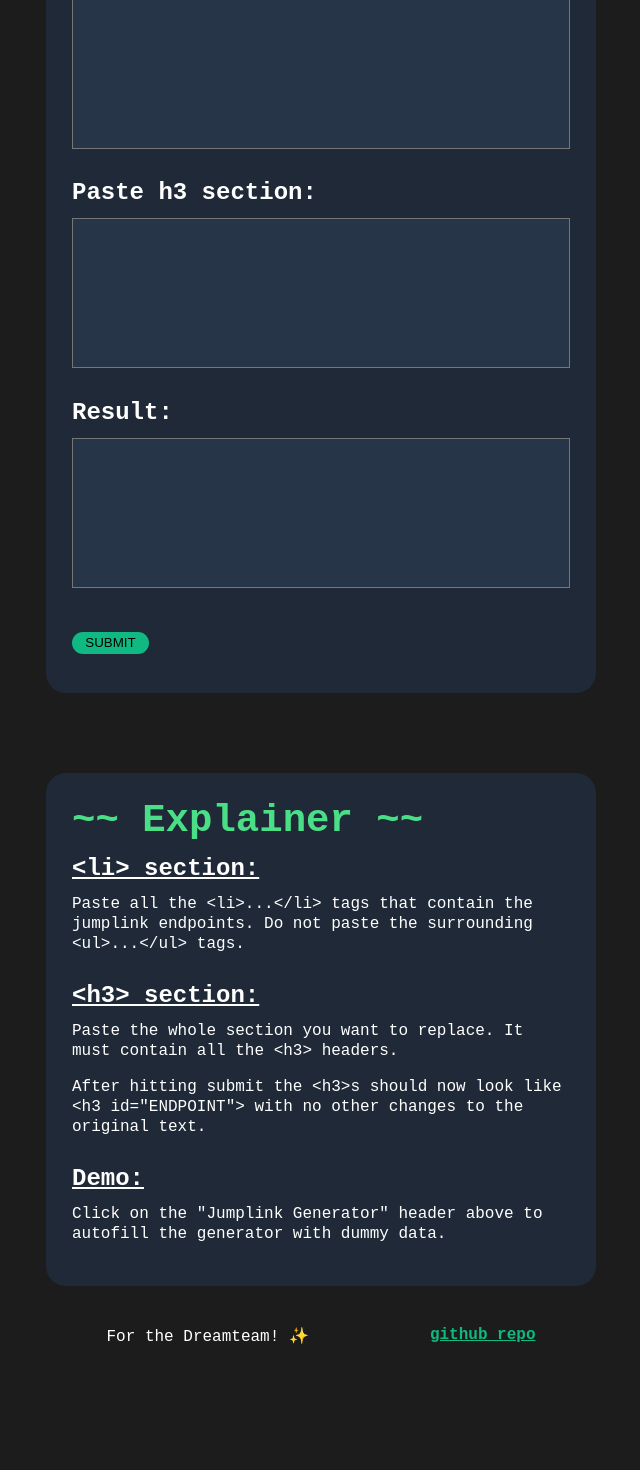
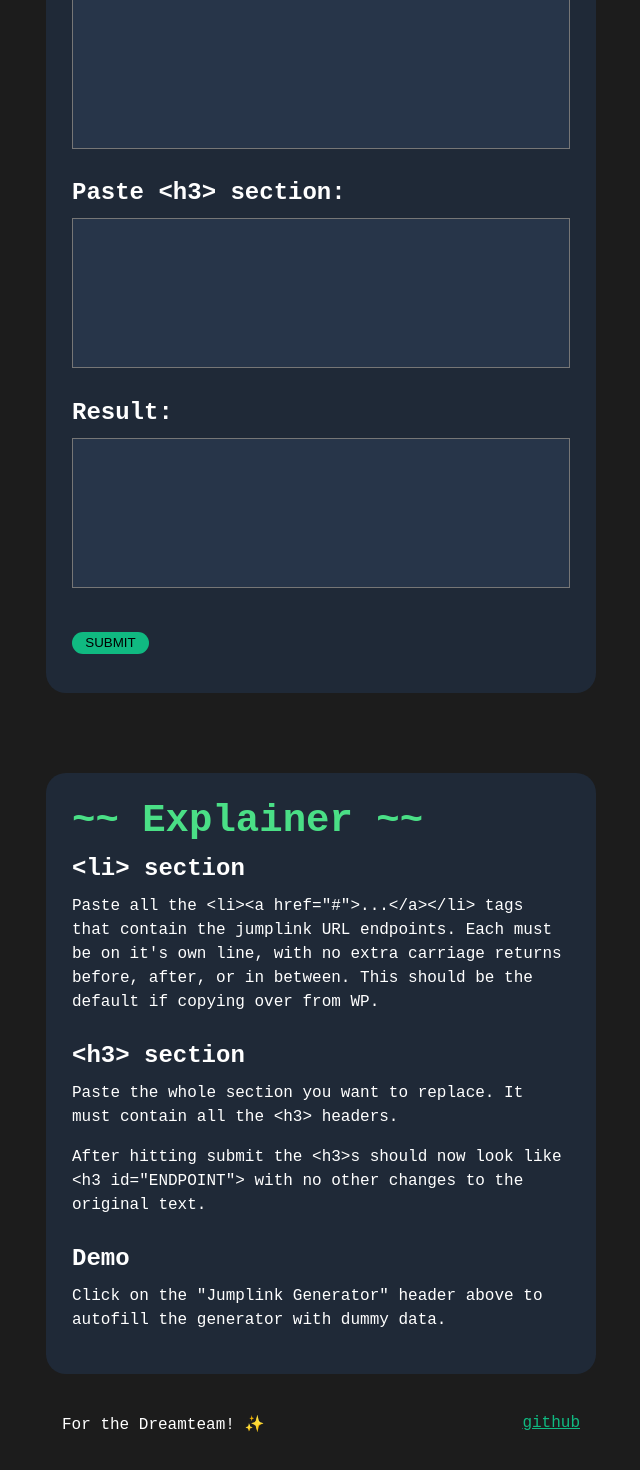
Before and after one commit to odeliy/autofill-jumplinks, a React (Create React App) app: page / in a window 1280 px wide. Shown: the part 170-1640 px from the top of the page, without its empty margins (319-959 px from the left). Before the commit the page ends 1566 px from the top, so only its background shows below. Built offline with nearby package versions, Linux system fonts and the light colour scheme.

Commit message:
style: minor fixes here and there

```diff
--- a/src/components/Explainer.js
+++ b/src/components/Explainer.js
@@ -13,14 +13,14 @@ const StyledExplainer = styled.div`
 
 	h2 {
 		font-size: 1.5rem;
-		text-decoration: underline;
+		// text-decoration: underline;
 		padding-block: 0.5em;
 	}
 
 	p {
 		font-size: 1rem;
 		padding-bottom: 1em;
-		line-height: 1.25;
+		line-height: 1.5;
 	}
 `
 
@@ -28,11 +28,11 @@ function Explainer() {
 	return (
 		<StyledExplainer>
 			<h1>~~ Explainer ~~</h1>
-			<h2>{`<li> section:`}</h2>
+			<h2>{`<li> section`}</h2>
 			<p>
-				{`Paste all the <li>...</li> tags that contain the jumplink endpoints. Do not paste the surrounding <ul>...</ul> tags.`}
+				{`Paste all the <li><a href="#">...</a></li> tags that contain the jumplink URL endpoints. Each must be on it's own line, with no extra carriage returns before, after, or in between. This should be the default if copying over from WP.`}
 			</p>
-			<h2>{`<h3> section:`}</h2>
+			<h2>{`<h3> section`}</h2>
 			<p>
 				{`Paste the whole section you want to replace. It must contain all the <h3> headers.`}
 			</p>
@@ -41,7 +41,7 @@ function Explainer() {
 				After hitting submit the <h3>s should now look like <h3 id="ENDPOINT"> with no other changes to the original text.
 				`}
 			</p>
-			<h2>Demo:</h2>
+			<h2>Demo</h2>
 			<p>Click on the "Jumplink Generator" header above to autofill the generator with dummy data.</p>
 		</StyledExplainer>
 	)
--- a/src/components/Footer.js
+++ b/src/components/Footer.js
@@ -3,12 +3,12 @@ import styled from 'styled-components'
 const StyledFooter = styled.div`
 	font-size: 1rem;
 	margin-top: 40px;
+	padding-inline: 1em;
 	display: flex;
-	justify-content: space-around;
+	justify-content: space-between;
 
 	a {
 		color: #10b981;
-		font-weight: bold;
 	}
 
 	a:hover {
@@ -26,7 +26,7 @@ function Footer() {
 					target='_blank'
 					rel='noreferrer'
 				>
-					github repo
+					github
 				</a>
 			</p>
 		</StyledFooter>
--- a/src/components/Generator.js
+++ b/src/components/Generator.js
@@ -94,12 +94,12 @@ function Generator() {
 			<h1 onClick={setupDemo}>
 				Jumplink Generator
 			</h1>
-			<h2>Paste li section:</h2>
+			<h2>Paste {`<li>`} section:</h2>
 			<textarea
 				value={anchors}
 				onChange={(e) => setAnchors(e.target.value)}
 			/>
-			<h2>Paste h3 section:</h2>
+			<h2>Paste {`<h3>`} section:</h2>
 			<textarea
 				value={headers}
 				onChange={(e) => setHeaders(e.target.value)}
```
